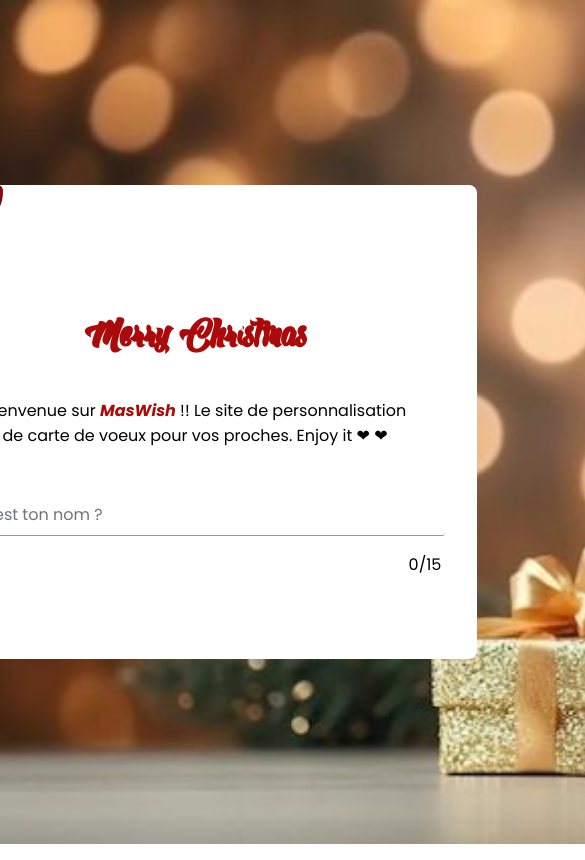
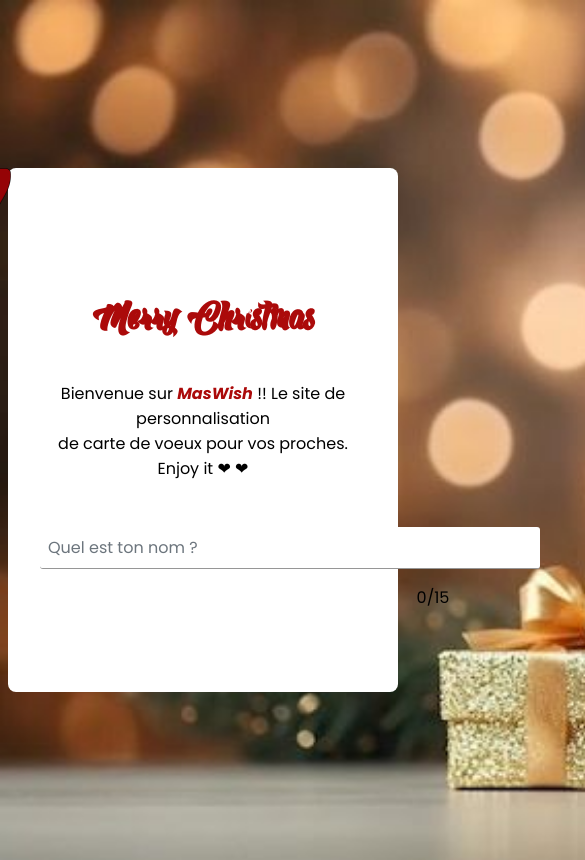
Before and after one commit to Labyrinth-n1/MasWish, a React (Vite) app in the folder Blog/: page / in a window 390 px wide. Shown: the top 860 px of the page, 585 px wide, since content can reach past the window. Built offline with nearby package versions, Linux system fonts and the light colour scheme.

Commit message:
Responsive

```diff
--- a/Blog/src/App.css
+++ b/Blog/src/App.css
@@ -1,8 +1,9 @@
 #root
 {
-  max-width: 1280px;
-  margin: 0 auto;
+  max-width: 100%;
   padding: 2rem;
+  justify-content: center;
+  align-items: center;
   text-align: center;
   background-color: white;
   border-radius: 8px;
--- a/Blog/src/index.css
+++ b/Blog/src/index.css
@@ -1,10 +1,4 @@
-body
-{
-   width: 100%;
-   height: 100vh;
-   align-items: center;
-   justify-content: center ;
-}
+
 
 a
 {
@@ -20,13 +14,16 @@ a:hover
 
 body
 {
-  margin: 0;
+
   display: flex;
   place-items: center;
-  min-width: 320px;
+  align-items: center;
+  justify-content: center;
+  min-width: 100%;
   min-height: 100vh;
   background-image: url('./assets/images/b5.jpeg');
-  background-size: cover
+  background-size: cover;
+  background-repeat: no-repeat;
 }
 
 h1
```
Also changed, not shown: Blog/src/components/slider.scss (line endings or trailing spaces).
